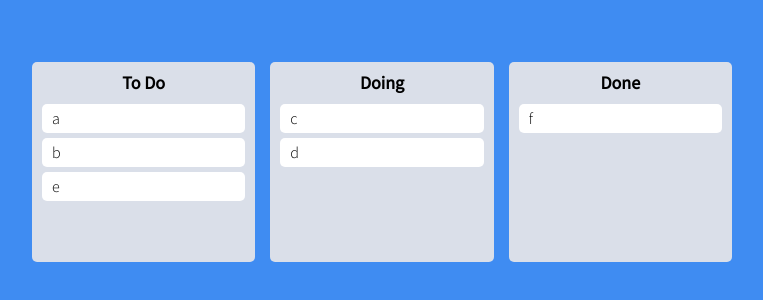
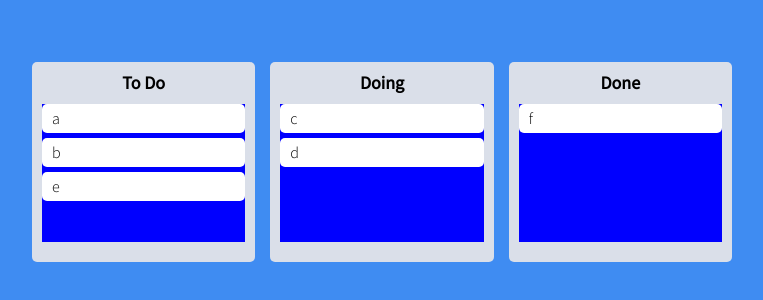
Before and after one commit to ng-lee/react-masterclass-2021-part-3, a React (Create React App) app: page / in a window 1280 px wide. Shown: the part 238-538 px from the top of the page, without its empty margins (258-1021 px from the left). Built offline with nearby package versions, Linux system fonts and the light colour scheme.

Commit message:
draggable snapshot

```diff
--- a/src/components/Board.tsx
+++ b/src/components/Board.tsx
@@ -9,6 +9,8 @@
   background-color: ${(props) => props.theme.boardColor};
   border-radius: 5px;
   min-height: 200px;
+  display: flex;
+  flex-direction: column;
 `;
 
 const Title = styled.h2`
@@ -16,6 +18,17 @@
   font-weight: 600;
   margin-bottom: 10px;
   font-size: 18px;
+`;
+
+interface IAreaProps {
+  isDraggingOver: boolean;
+  isDraggingFromThis: boolean;
+}
+
+const Area = styled.div<IAreaProps>`
+  background-color: ${(props) =>
+    props.isDraggingOver ? "pink" : props.isDraggingFromThis ? "red" : "blue"};
+  flex-grow: 1;
 `;
 
 interface IBoardProps {
@@ -28,13 +41,18 @@
     <Wrapper>
       <Title>{boardId}</Title>
       <Droppable droppableId={boardId}>
-        {(provided) => (
-          <div ref={provided.innerRef} {...provided.droppableProps}>
+        {(provided, snapshot) => (
+          <Area
+            isDraggingOver={snapshot.isDraggingOver}
+            isDraggingFromThis={Boolean(snapshot.draggingFromThisWith)}
+            ref={provided.innerRef}
+            {...provided.droppableProps}
+          >
             {toDos.map((toDo, index) => (
               <DraggableCard key={toDo} index={index} toDo={toDo} />
             ))}
             {provided.placeholder}
-          </div>
+          </Area>
         )}
       </Droppable>
     </Wrapper>
```
